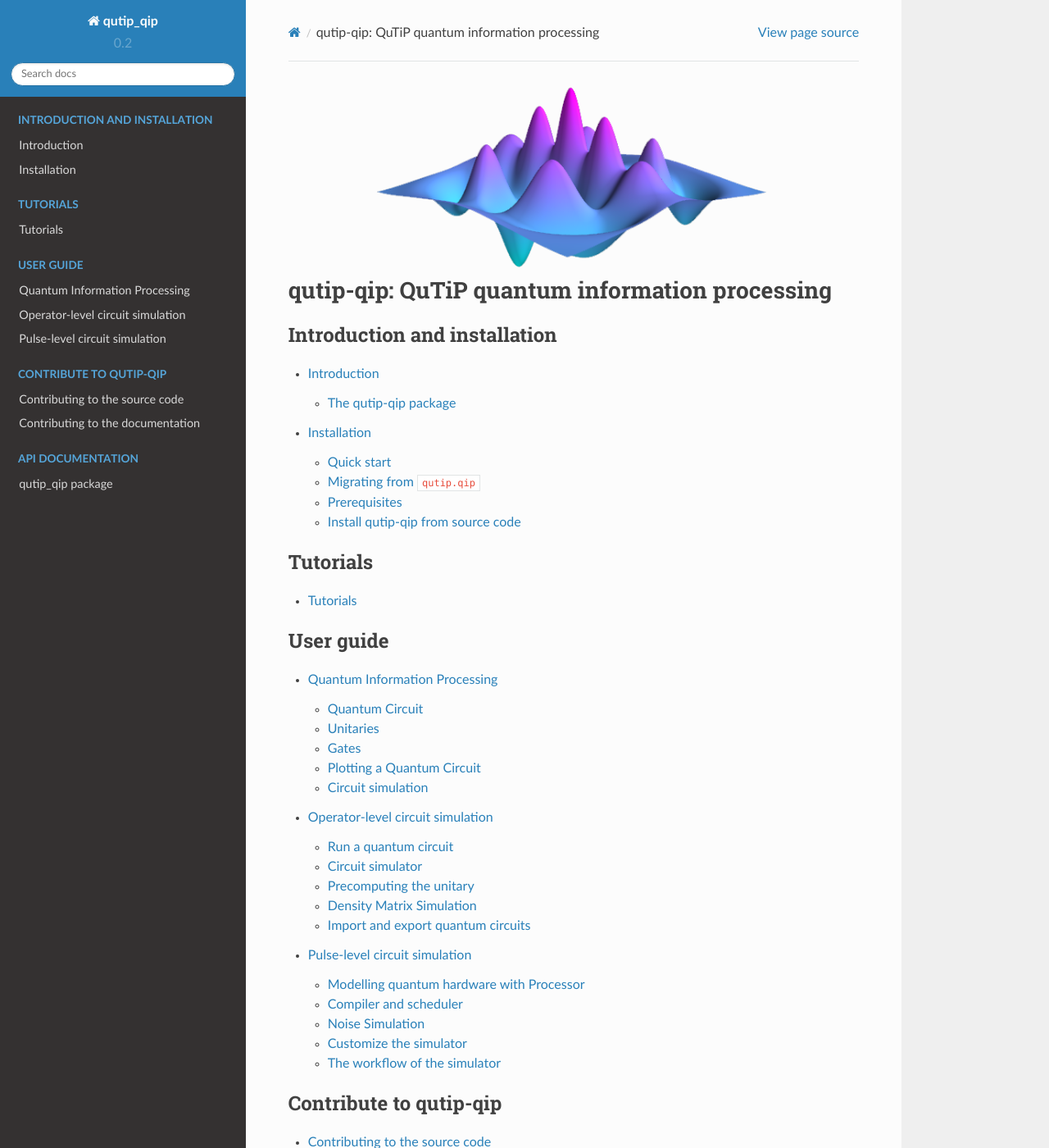
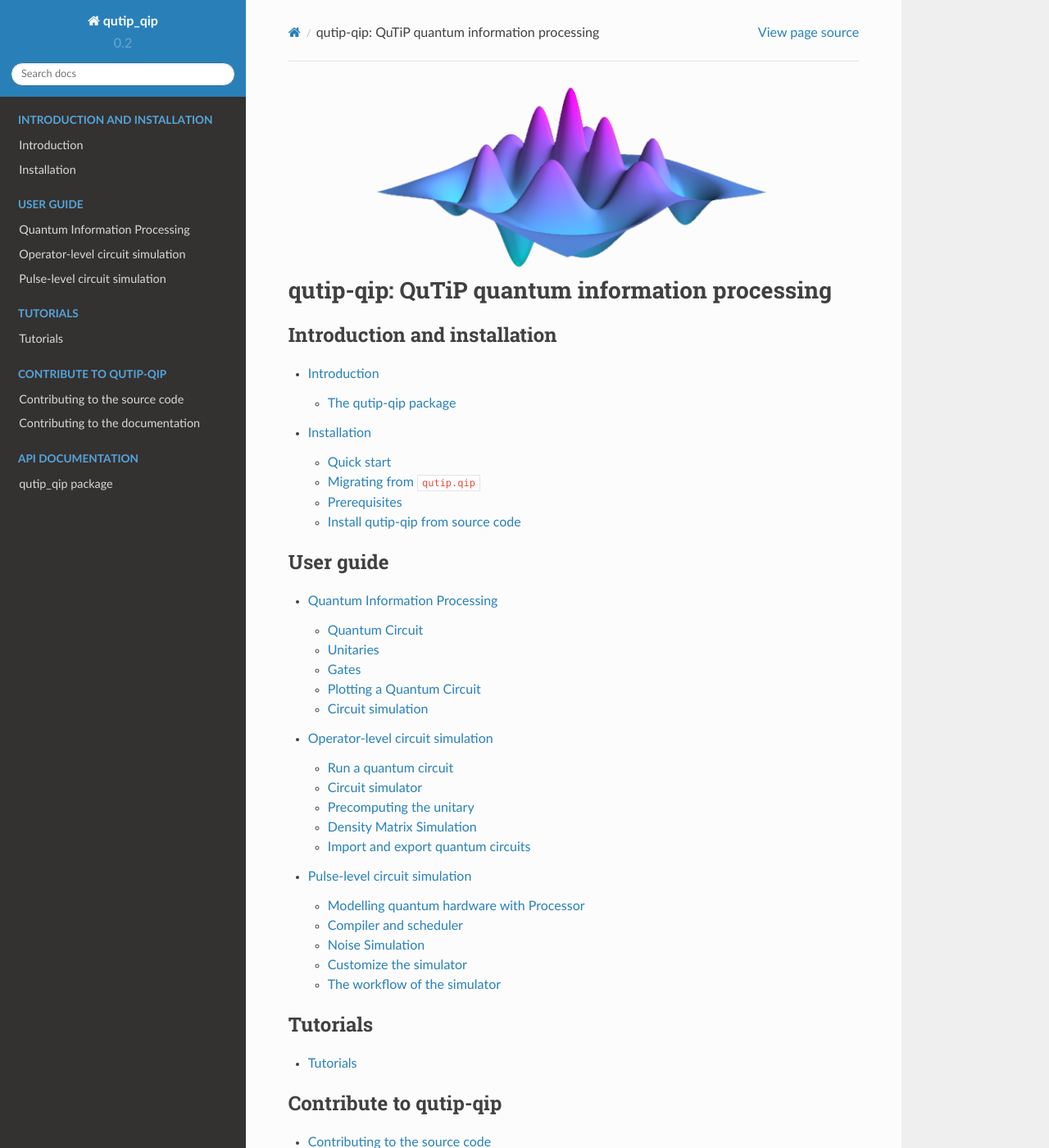
Before and after one commit to qutip/qutip-qip, a Sphinx documentation site: the page built from doc/source/index.rst, in a window 1280 px wide and 1400 px high. Shown: the whole window at 82% size. Built offline with Sphinx 7.4.7 and the Read the Docs theme 2.0.0, drawn with Linux system fonts in a browser that asks for light colours; some of the changed lines change nothing that is shown.

Commit message:
move after user guide

```diff
--- a/doc/source/index.rst
+++ b/doc/source/index.rst
@@ -15,12 +15,6 @@
     introduction.rst
     installation.rst
 
-.. toctree::
-    :maxdepth: 2
-    :caption: Tutorials
-
-    tutorials.rst
-
 
 .. toctree::
     :maxdepth: 2
@@ -29,6 +23,13 @@
     qip-basics.rst
     qip-simulator.rst
     qip-processor.rst
+
+.. toctree::
+    :maxdepth: 2
+    :caption: Tutorials
+
+    tutorials.rst
+
 
 .. toctree::
     :maxdepth: 2
```
